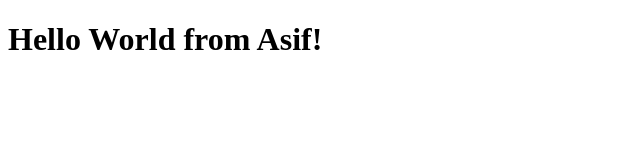
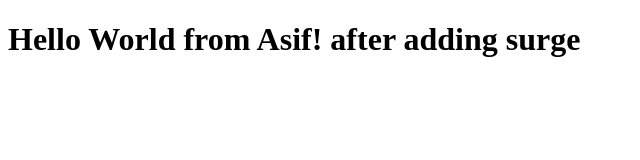
Before and after one commit to asifnaseer86/BootCamp2020Class1, a plain HTML site: page index.html in a window 1280 px wide. Shown: the whole page, without its empty margins (0-640 px from the left). Drawn offline with Linux system fonts and the light colour scheme.

Commit message:
update index.html add surge

```diff
--- a/index.html
+++ b/index.html
@@ -6,6 +6,6 @@
     <title>Document</title>
 </head>
 <body>
-    <h1>Hello World from Asif!</h1>
+    <h1>Hello World from Asif! after adding surge</h1>
 </body>
 </html>
```
